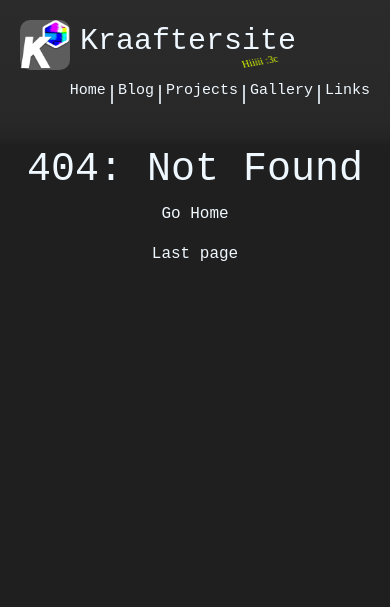
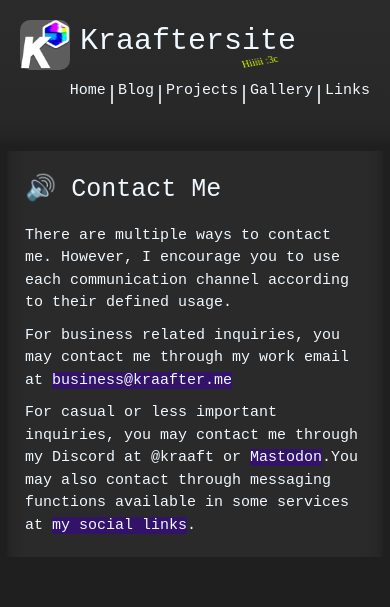
Before and after one commit to Kraafter/Kraaftersite-v3, a SvelteKit app: page /contact in a window 390 px wide. Before the commit this address had no page. Shown: the top 607 px of the page. Built offline with nearby package versions, Linux system fonts and the light colour scheme; a web font is replaced by a local one.

Commit message:
Added contacts page

```diff
--- /dev/null
+++ b/src/routes/contact/+page.svelte
@@ -0,0 +1,158 @@
+<script>
+    import * as config from '$lib/config';
+</script>
+
+<svelte:head>
+    <title>Contacts - {config.title}</title>
+</svelte:head>
+
+<main class="blur full">
+    <p class="text1">🔊 Contact Me</p>
+    <p class="text2">There are multiple ways to contact me. However, I encourage you to use each communication channel according to their defined usage.</p>
+    <p class="text2">For business related inquiries, you may contact me through my work email at <a class="text2 linking" href="mailto:&#098;&#117;&#115;&#105;&#110;&#101;&#115;&#115;&#064;&#107;&#114;&#097;&#097;&#102;&#116;&#101;&#114;&#046;&#109;&#101;">&#098;&#117;&#115;&#105;&#110;&#101;&#115;&#115;&#064;&#107;&#114;&#097;&#097;&#102;&#116;&#101;&#114;&#046;&#109;&#101;</a></p>
+    <p class="text2">For casual or less important inquiries, you may contact me through my Discord at @kraaft or <a class="text2 linking" target="_blank" href="https://furry.engineer/@kraafter">Mastodon</a>.You may also contact through messaging functions available in some services at <a class="text2 linking" href="/link">my social links</a>.</p>
+</main>
+
+<style>
+
+    .blur{
+        backdrop-filter: blur(10px);
+        -webkit-backdrop-filter: blur(10px);
+    }
+
+    .full{
+        width: 100%;
+        height: 100%;
+        padding: 30px;
+        padding-top: 5px;
+        margin: 80px;
+        margin-top: 5px;
+        background: linear-gradient(90deg, rgba(50,50,50,0) 0%, rgba(50,50,50,0.31) 1%, rgba(50,50,50,0.45) 2%, rgba(50,50,50,0.54) 4%, rgba(50,50,50,0.59) 5%, rgba(50,50,50,0.6) 7%, rgba(50,50,50,0.6) 93%, rgba(50,50,50,0.59) 95%, rgba(50,50,50,0.54) 96%, rgba(50,50,50,0.45) 98%, rgba(50,50,50,0.31) 99%, rgba(50,50,50,0) 100%);
+    }
+
+    .main{
+        display:flex;
+        flex-direction: column;
+    }
+
+    .main2{
+        display:flex;
+        flex-direction: row;
+        width: 50%;
+    }
+
+    .main4{
+        display:flex;
+        flex-direction: row;
+        width: 100%;
+    }
+
+    .main3{
+        display:flex;
+        flex-direction: row;
+    }
+
+    .linkitem {
+        width: 33%;
+        height: 35px;
+        margin: 5px;
+        border-radius: 3px;
+        background-color: rgb(50,50,50);
+        border-width: thin;
+        border-style: outset;
+        border-color: aliceblue;
+    }
+
+    .linkitem2 {
+        width: 50%;
+        height: 35px;
+        margin: 5px;
+        border-radius: 3px;
+        background-color: rgb(50,50,50);
+        border-width: thin;
+        border-style: outset;
+        border-color: aliceblue;
+    }
+
+    .text1 {
+        font-family: monospace;
+        color: aliceblue;
+        font-size: 30px;
+        padding: 10px;
+    }
+
+    .text2 {
+        font-family: monospace;
+        color: aliceblue;
+        font-size: 20px;
+        padding: 10px;
+        margin-bottom: 0;
+    }
+
+    .text3 {
+        font-family: monospace;
+        color: aliceblue;
+        font-size: 20px;
+        padding: auto;
+        text-align: center;
+        width: fit-content;
+        margin: auto;
+        margin-top: 3px;
+    }
+
+    .linking {
+        background-color: rgba(61, 0, 160, 0.537);
+        padding: 0;
+    }
+
+    @media (max-width: 768px) {
+
+    }
+
+    /* Medium devices (tablets, less than 992px) */
+    @media (max-width: 991.98px) {
+        .main2 {
+            margin: 0px 5px;
+            margin-top: 10px;
+            flex-direction: column;
+        }
+
+        .main4 {
+            margin: 0px 5px;
+            margin-top: 10px;
+            flex-direction: column;
+        }
+
+        .full {
+            padding: 10px;
+            margin: 5px;
+        }
+
+        .text1 {
+            font-size: 25px;
+            padding-bottom: 0px;
+        }
+
+        .text2 {
+            font-size: 15px;
+            padding-top: 0px;
+        }
+
+        .text3 {
+            font-size: 15px;
+            margin-top: 6px;
+        }
+
+        .linkitem {
+            width: calc(100% - 10px);
+        }
+
+        .linkitem2 {
+            width: calc(100% - 20px);
+        }
+
+        .top {
+            margin: 0px 5px;
+        }
+    }
+</style>
```
